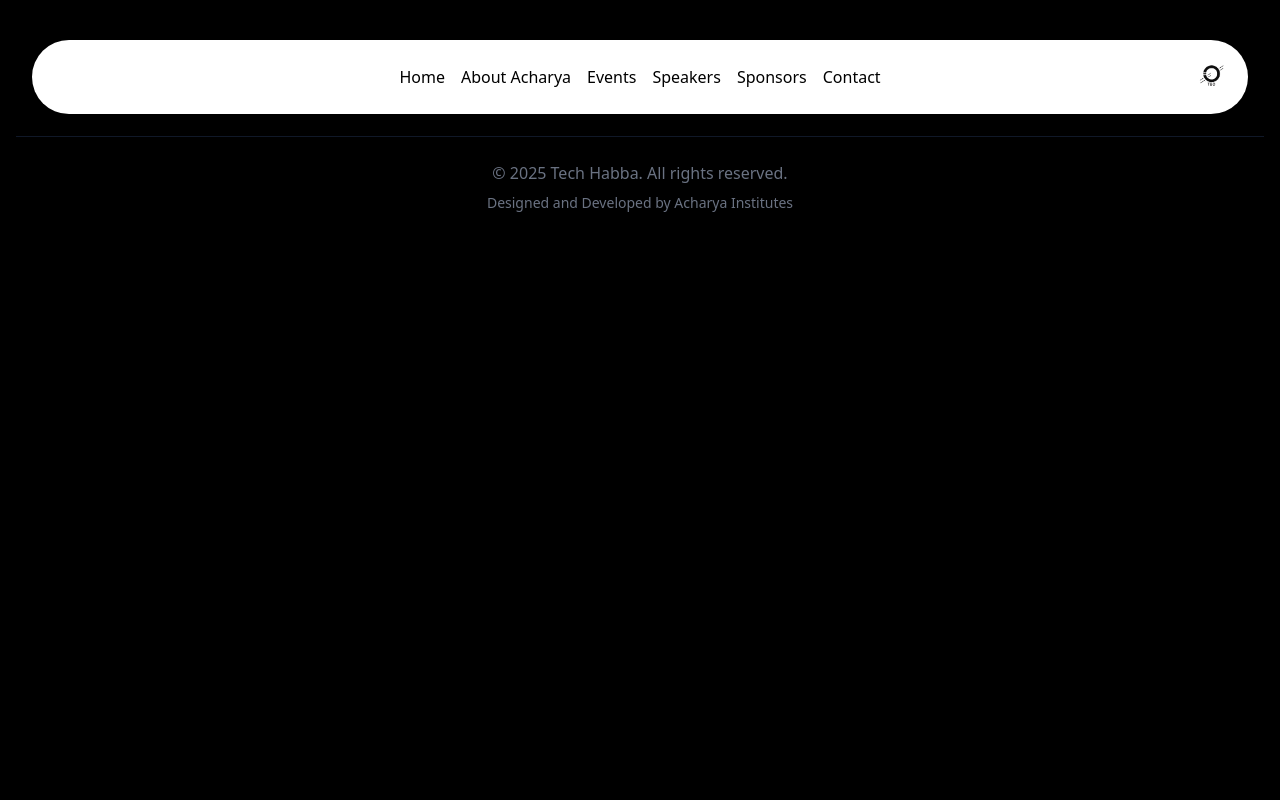
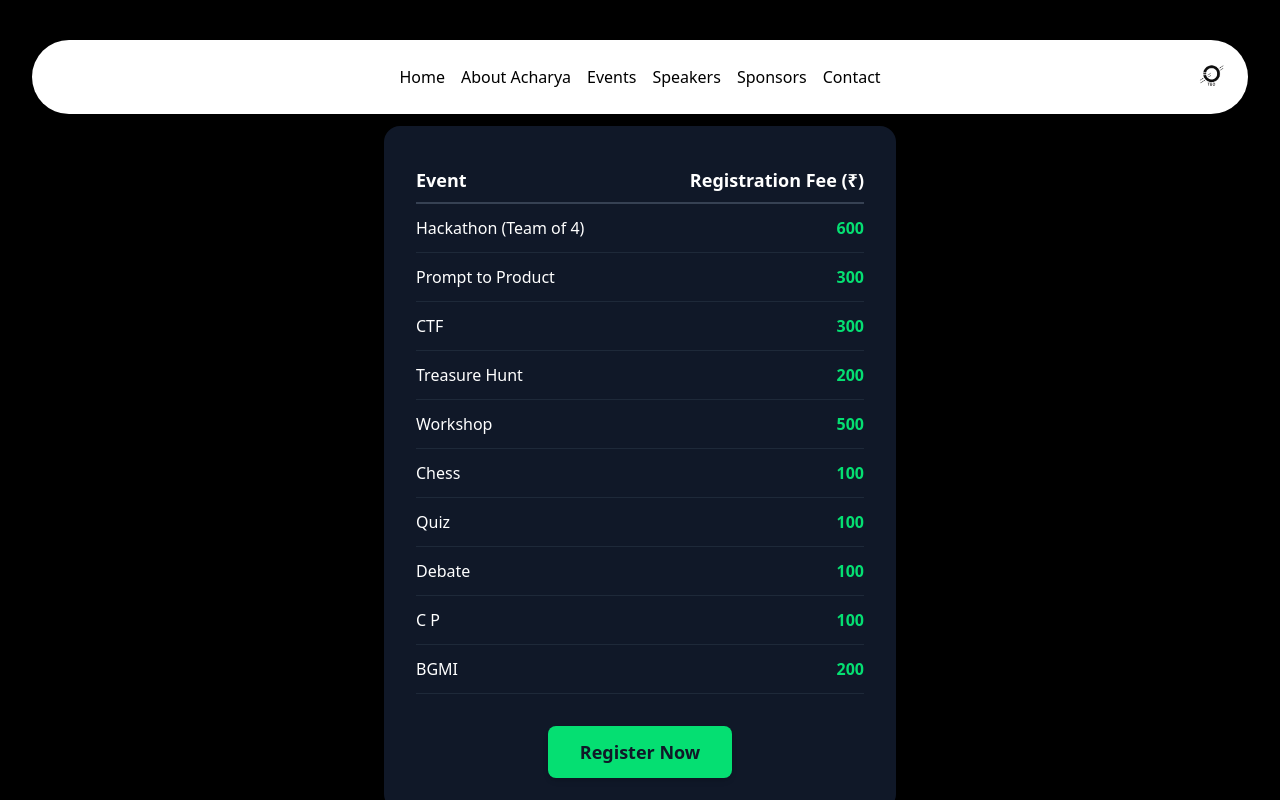
Before and after one commit to Anugrah-Singh/techHabba, a React (Vite) app: page /registration in a window 1280 px wide. Built offline with nearby package versions, Linux system fonts and the light colour scheme.

Commit message:
feat: Add Registration page and integrate routing in App component

```diff
--- a/src/App.jsx
+++ b/src/App.jsx
@@ -4,6 +4,7 @@ import { Routes, Route } from 'react-router-dom';
 import Home from './pages/Home';
 import Events from './pages/Events';
 import EventDetails from './pages/EventDetails';
+import Registration from './pages/Registration';
 import Navbar from './components/Navbar';
 import Footer from './components/Footer';
 
@@ -15,6 +16,7 @@ function App() {
         <Route path="/" element={<Home />} />
         <Route path="/events" element={<Events />} />
         <Route path="/events/:id" element={<EventDetails />} />
+        <Route path="/registration" element={<Registration />} />
       </Routes>
       <Footer />
     </>
--- a/src/components/Hero.jsx
+++ b/src/components/Hero.jsx
@@ -73,9 +73,12 @@ function Hero() {
             className="w-full sm:w-60 transform rounded-lg bg-white px-6 py-3 font-medium text-black transition-all duration-300 hover:-translate-y-0.5 hover:bg-gray-300">
             Explore Events
           </button>
-          {/* <button onClick={() => window.location.href = "https://www.acharyaerptech.in/ExternalPayment/243"} className="w-full sm:w-60 transform rounded-lg border border-gray-300 bg-white px-6 py-3 font-medium text-black transition-all duration-300 hover:-translate-y-0.5 hover:bg-gray-100 dark:border-gray-700 dark:bg-black dark:text-white dark:hover:bg-gray-900">
+          <button
+            onClick={() => navigate('/registration')}
+            className="w-full sm:w-60 transform rounded-lg border border-gray-300 bg-white px-6 py-3 font-medium text-black transition-all duration-300 hover:-translate-y-0.5 hover:bg-gray-100 dark:border-gray-700 dark:bg-black dark:text-white dark:hover:bg-gray-900"
+          >
             Register Now
-          </button> */}
+          </button>
         </motion.div>
         <motion.div
           initial={{
--- /dev/null
+++ b/src/pages/Registration.jsx
@@ -0,0 +1,45 @@
+import React from "react";
+
+const events = [
+    { name: "Hackathon (Team of 4)", fee: 600 },
+    { name: "Prompt to Product", fee: 300 },
+    { name: "CTF", fee: 300 },
+    { name: "Treasure Hunt", fee: 200 },
+    { name: "Workshop", fee: 500 },
+    { name: "Chess", fee: 100 },
+    { name: "Quiz", fee: 100 },
+    { name: "Debate", fee: 100 },
+    { name: "C P", fee: 100 },
+    { name: "BGMI", fee: 200 },
+];
+
+export default function Registration() {
+    return (
+        <div className="min-h-screen bg-black text-white flex flex-col items-center justify-center font-sans mt-8">
+            <h1 className="text-4xl  mb-8 tracking-wider font-bold">Event Registration</h1>
+            <div className="w-full max-w-lg bg-gray-900 rounded-2xl shadow-lg p-8">
+                <table className="w-full border-collapse">
+                    <thead>
+                        <tr className="border-b-2 border-gray-700">
+                            <th className="text-left py-2 text-lg font-semibold">Event</th>
+                            <th className="text-right py-2 text-lg font-semibold">Registration Fee (₹)</th>
+                        </tr>
+                    </thead>
+                    <tbody>
+                        {events.map((event) => (
+                            <tr key={event.name} className="border-b border-gray-800">
+                                <td className="py-3 font-medium">{event.name}</td>
+                                <td className="py-3 text-right font-bold text-green-400">{event.fee}</td>
+                            </tr>
+                        ))}
+                    </tbody>
+                </table>
+                <div className="mt-8 text-center">
+                    <button className="bg-green-400 text-gray-900 border-none rounded-lg px-8 py-3 text-lg font-bold cursor-pointer shadow-md hover:bg-green-300 transition">
+                        Register Now
+                    </button>
+                </div>
+            </div>
+        </div>
+    );
+}
```
Also changed, not shown: vercel.json (added).
